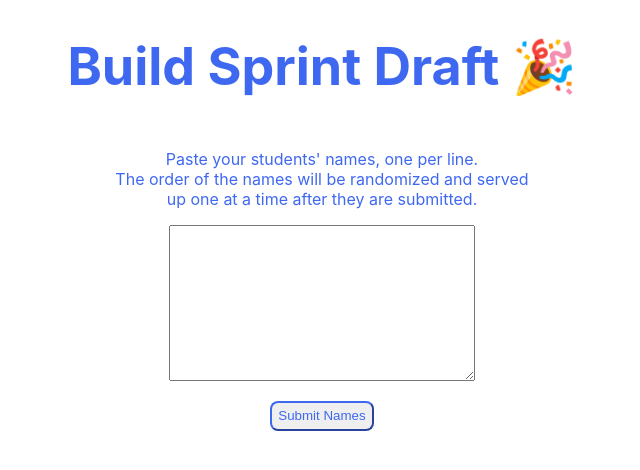
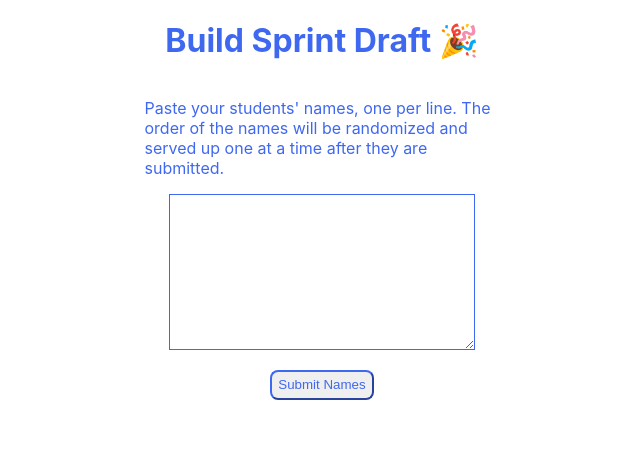
Before and after one commit to adamhinckley/name-randomizer, a React (Create React App) app: page / in a window 1280 px wide. Shown: the top 470 px of the page, without its empty margins (318-958 px from the left). Built offline with nearby package versions, Linux system fonts and the light colour scheme.

Commit message:
adds "start over" function and button

```diff
--- a/src/App.css
+++ b/src/App.css
@@ -1,25 +1,21 @@
 .App {
-  text-align: center;
+  /* text-align: center; */
   max-width: 600px;
   margin: 0 auto;
   color: #3f68f1;
-}
-
-.App-logo {
-  animation: App-logo-spin infinite 20s linear;
-  height: 40vmin;
-  pointer-events: none;
-}
-
-.App-header {
   display: flex;
   flex-direction: column;
   align-items: center;
-  justify-content: center;
-  font-size: calc(10px + 2vmin);
-  color: #3f68f1;
 }
 
+.instructions {
+  width: 355px;
+  text-align: left;
+}
+
+.start-over {
+  margin-top: 20px;
+}
 form {
   display: flex;
   flex-direction: column;
@@ -29,6 +25,7 @@ form {
 textarea {
   width: 300px;
   margin-bottom: 20px;
+  border-color: #3f68f1;
 }
 
 /* p {
@@ -40,4 +37,5 @@ button {
   border-color: #3f68f1;
   color: #3f68f1;
   height: 30px;
+  cursor: pointer;
 }
--- a/src/App.js
+++ b/src/App.js
@@ -65,6 +65,12 @@ function App() {
   console.log("name", currentName);
   // console.log("first name", names[0]);
 
+  const startOver = () => {
+    setShuffled(false);
+    setCount(1);
+    setNames([]);
+  };
+
   return (
     <div className="App">
       <header className="App-header">
@@ -77,11 +83,9 @@ function App() {
       </header>
       {!names.length ? (
         <form>
-          <p>
-            Paste your students' names, one per line.
-            <br />
-            The order of the names will be randomized and served <br />
-            up one at a time after they are submitted.
+          <p className="instructions">
+            Paste your students' names, one per line. The order of the names will be
+            randomized and served up one at a time after they are submitted.
           </p>
           <textarea
             name="names"
@@ -117,7 +121,15 @@ function App() {
           {/* <button>Start Over</button> */}
         </>
       ) : null}
-      {names.length && currentName !== "finished" ? <strong>{currentName}</strong> : null}
+      {names.length && currentName !== "finished" ? (
+        <>
+          <strong>{currentName}</strong>
+          <button onClick={e => startOver()} className="start-over">
+            Start Over
+          </button>
+        </>
+      ) : null}
+
       {/* {names.map(name => {
         return <p key={name}>{name}</p>;
       })} */}
```
